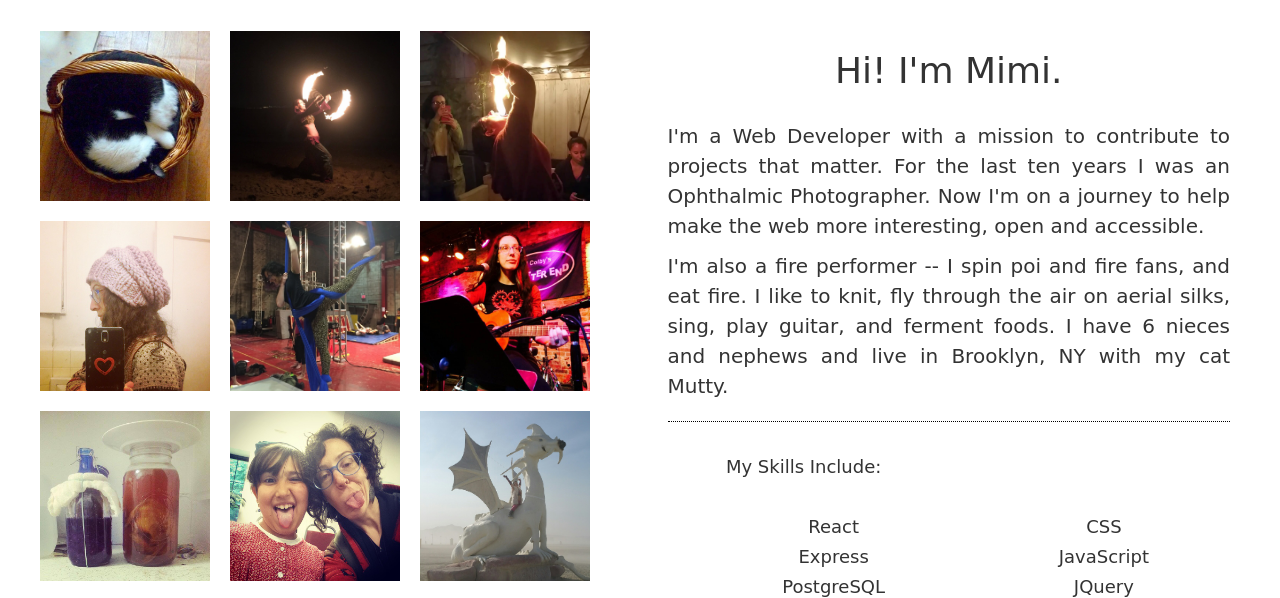
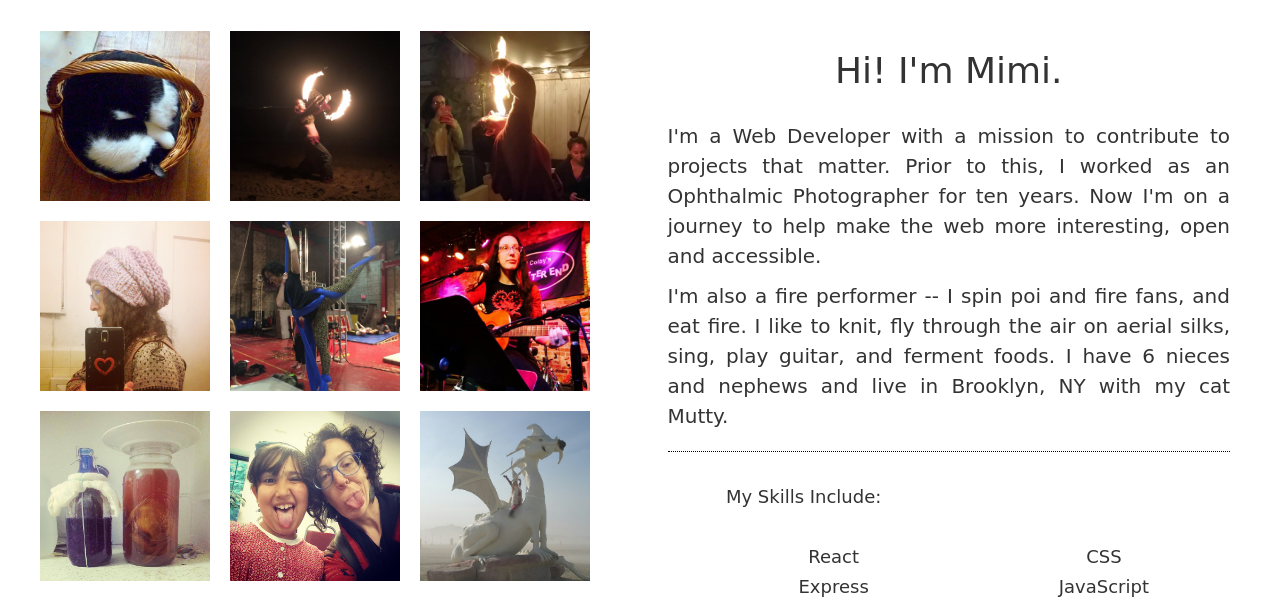
Before and after one commit to mimi26/mimi26.github.io, a plain HTML site: page index.html in a window 1280 px wide. Shown: the part 820-1418 px from the top of the page. Drawn offline with nearby package versions, Linux system fonts and the light colour scheme; a web font is replaced by a local one.

Commit message:
edit bio

```diff
--- a/index.html
+++ b/index.html
@@ -38,7 +38,7 @@
           <div class="bio">
             <h1 class="header hi">Hi! I'm Mimi. </h1>
             <p>
-     I'm a Web Developer with a mission to contribute to projects that matter. For the last ten years I was an Ophthalmic Photographer. Now I'm on a journey to help make the web more interesting, open and accessible.
+     I'm a Web Developer with a mission to contribute to projects that matter. Prior to this, I worked as an Ophthalmic Photographer for ten years. Now I'm on a journey to help make the web more interesting, open and accessible.
 
             </p>
             <p>
```
